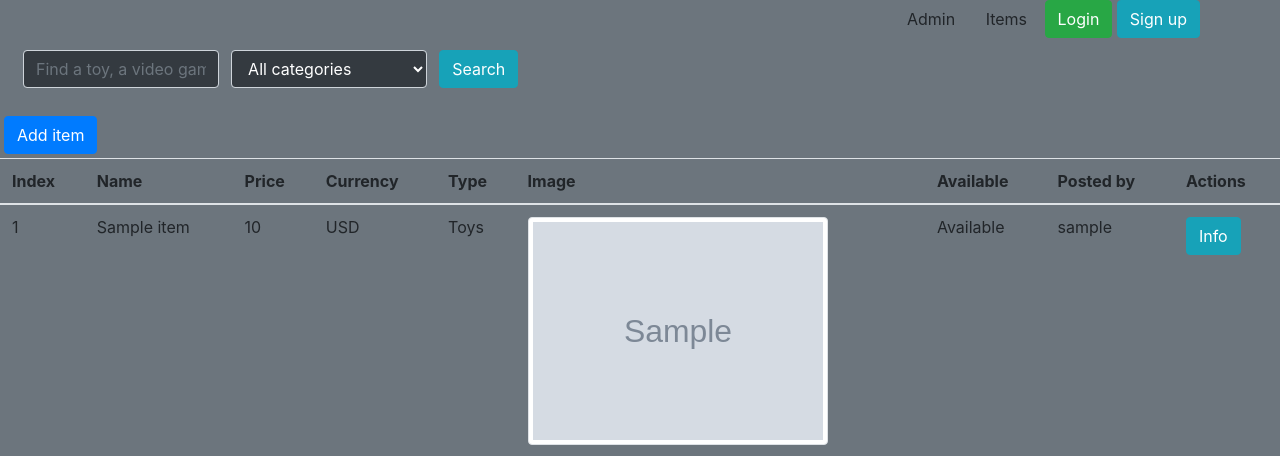
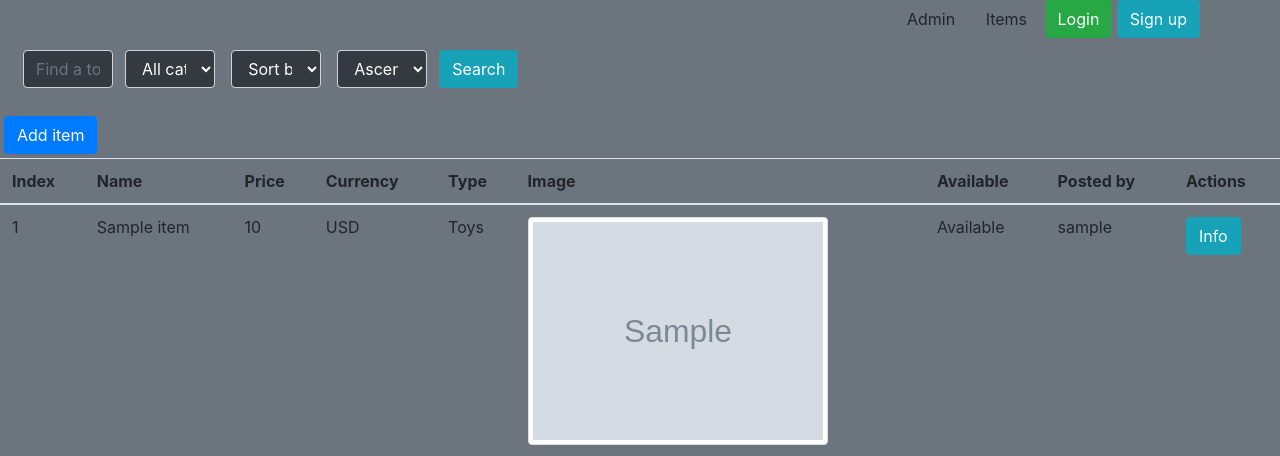
Before and after one commit to Flavian16Vali/OnlineMarket, a Django app: page /item/ in a window 1280 px wide. Shown: the top 456 px of the page. Run offline with Django 4.2, Linux system fonts and the light colour scheme; tables that the repository leaves empty hold one stand-in row (values such as "Sample post"); grey boxes marked "Sample" are stand-in pictures; some libraries are stand-ins or nearby versions.

Commit message:
am adaugat niste butoane pentru sortare

```diff
--- a/OnlineMarket/app1/urls.py
+++ b/OnlineMarket/app1/urls.py
@@ -6,9 +6,6 @@ app_name = 'app1'
 urlpatterns = [
     path('add_item/', views.CreateItemView.as_view(), name='add_item'),
     path('', views.ItemView.as_view(), name='list_items'),
-    # path('', views.my_view, name='my_view'),
-    # path('', views.search_items, name='search_items'),
-    # path('<int:pk>/detail/', views.detail, name='detail_item'),
     path('<int:pk>/detail/', views.ItemDetailView.as_view(), name='detail_item'),
     path('<int:pk>/delete/', views.delete_item, name='delete_item'),
     path('<int:pk>/activate/', views.activate_item, name='activate_item'),
--- a/OnlineMarket/app1/views.py
+++ b/OnlineMarket/app1/views.py
@@ -39,10 +39,18 @@ class ItemView(ListView):
     def get_queryset(self):
         search_query = self.request.GET.get('search', '')
         category = self.request.GET.get('category', '')
+        sort_by = self.request.GET.get('sort_by', '')
+        asc_desc = self.request.GET.get('asc_desc', '')
 
         queryset = Item.objects.filter(Q(name__icontains=search_query))
         if category:
             queryset = queryset.filter(type=category)
+
+        if sort_by:
+            if asc_desc == 'asc':
+                queryset = queryset.order_by(sort_by, 'id')
+            elif asc_desc == 'desc':
+                queryset = queryset.order_by('-' + sort_by, 'id')
 
         return queryset
 
--- a/OnlineMarket/templates/app1/item_index.html
+++ b/OnlineMarket/templates/app1/item_index.html
@@ -14,14 +14,23 @@
                     <form method="get" action="{% url 'app1:list_items' %}">
 <!--                        <label for="category">Select a category:</label>-->
                         <select class="m-2 form-control text-white bg-dark" id="category" name="category">
-<!--                            <option value="">All categories</option>-->
-<!--                            {% for choice in ITEM_CHOICES %}-->
-<!--                                <option value="{{ choice.0 }}">{{ choice.1 }}</option>-->
-<!--                            {% endfor %}-->
                             <option value="">All categories</option>
                             <option value="Toys">Toys</option>
                             <option value="Sport">Sport</option>
                             <option value="Animals">Animals</option>
+                        </select>
+
+                        <select class="m-2 form-control text-white bg-dark" id="sort_by" name="sort_by">
+                            <option value="">Sort by</option>
+                            <option value="name">Name</option>
+                            <option value="price">Price</option>
+                            <option value="type">Type</option>
+                            <option value="posted_date">Date</option>
+                        </select>
+
+                        <select class="m-2 form-control text-white bg-dark" id="asc_desc" name="asc_desc">
+                            <option value="asc">Ascending</option>
+                            <option value="desc">Descending</option>
                         </select>
                         <button class="m-1 btn btn-info" type="submit">Search</button>
                     </form>
```
